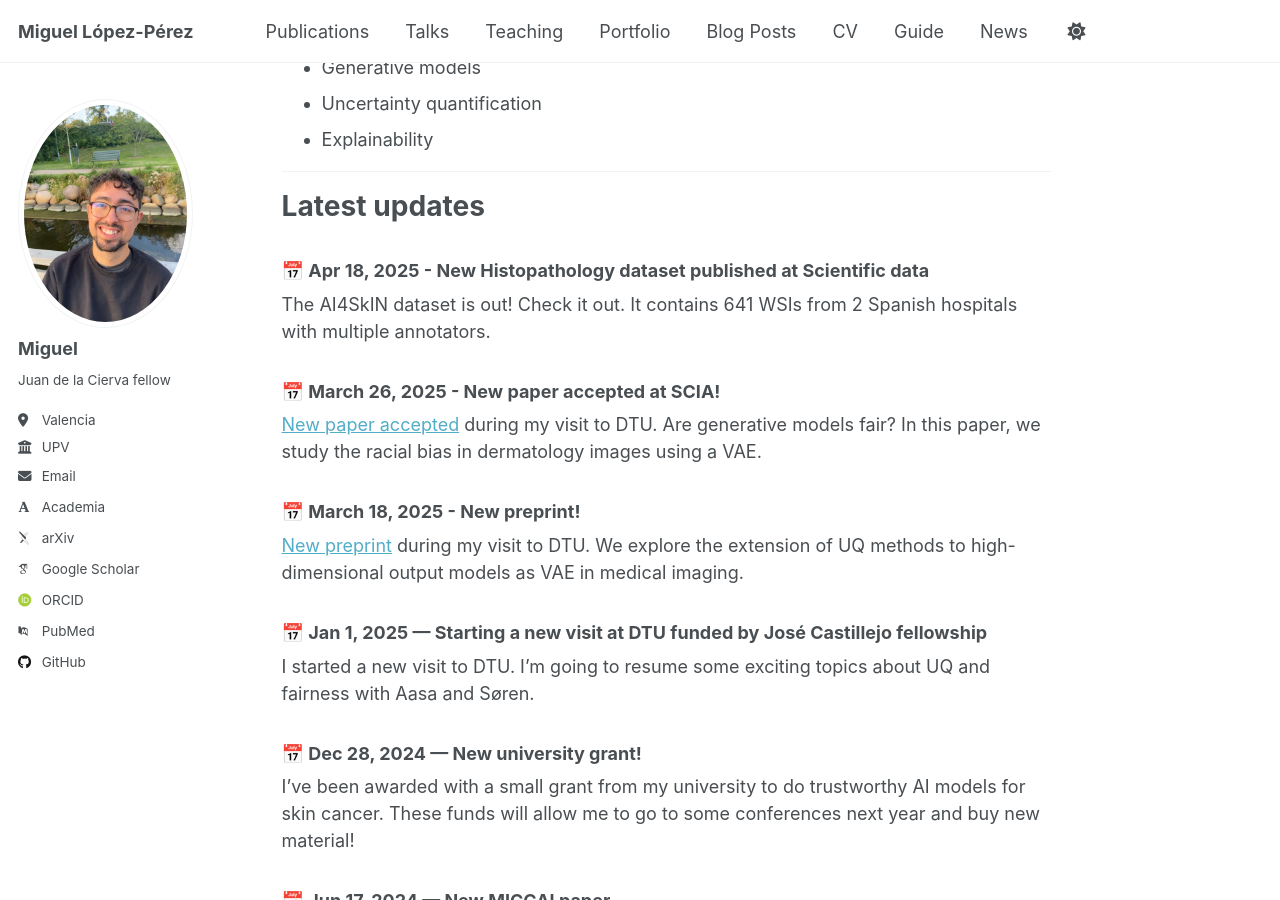
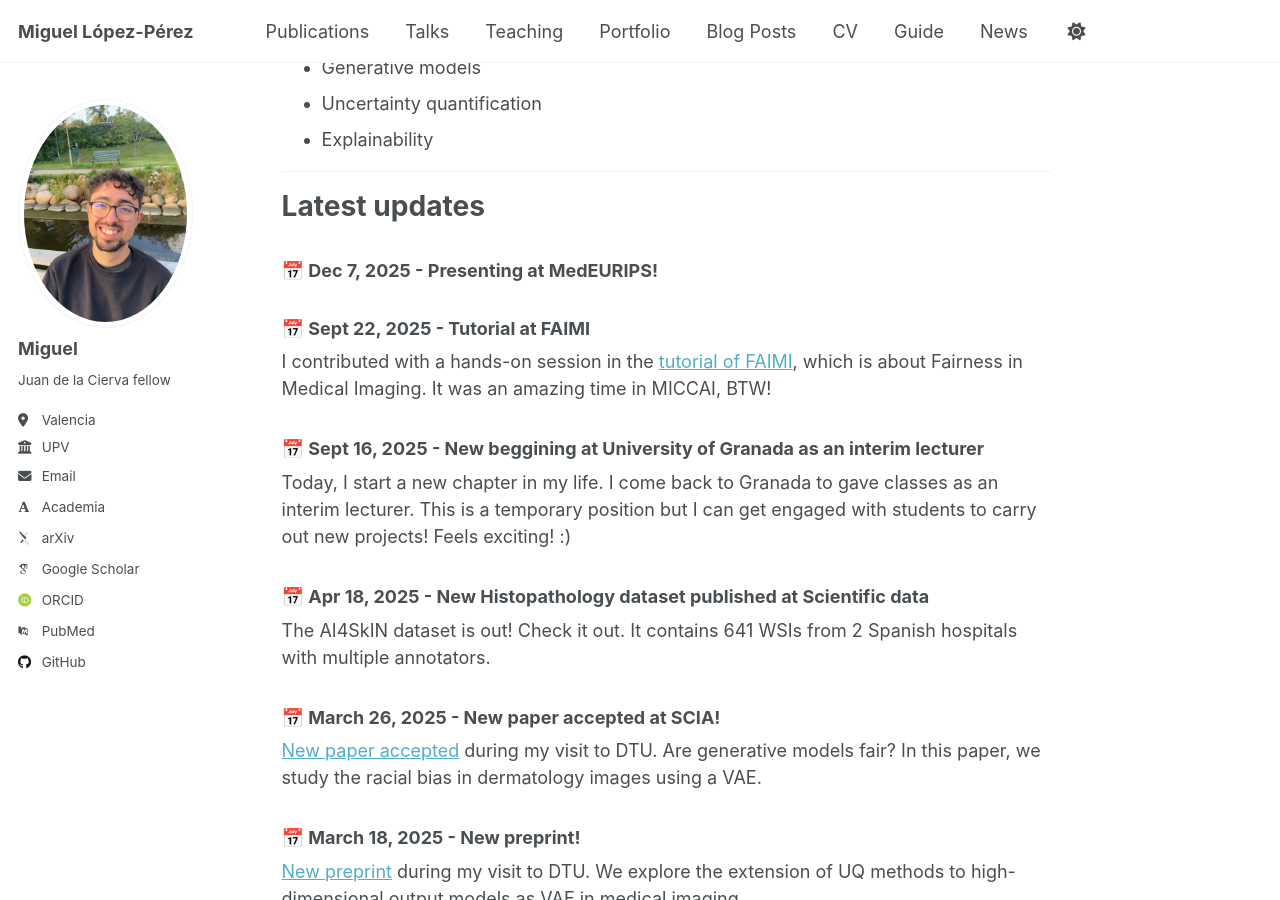
Before and after one commit to wizmik12/wizmik12.github.io, a Jekyll site: the page built from _pages/about.md, in a window 1280 px wide and 900 px high, scrolled down 329 px. Built offline with Jekyll 4.4.1, drawn with Linux system fonts in a browser that asks for light colours; some web fonts are replaced.

Commit message:
update news

```diff
--- a/_pages/about.md
+++ b/_pages/about.md
@@ -18,6 +18,16 @@ I am **Miguel López-Pérez**, a **postdoctoral Juan de la Cierva fellow** at th
 ---
 
 # Latest updates
+
+### 📅 Dec 7, 2025 - Presenting at MedEURIPS!
+
+### 📅 Sept 22, 2025 - Tutorial at FAIMI
+I contributed with a hands-on session in the [tutorial of FAIMI](https://faimi-workshop.github.io/2025-miccai-tutorial/), which is about Fairness
+in Medical Imaging. It was an amazing time in MICCAI, BTW!
+
+### 📅 Sept 16, 2025 - New beggining at University of Granada as an interim lecturer
+Today, I start a new chapter in my life. I come back to Granada to gave classes as an interim lecturer.
+This is a temporary position but I can get engaged with students to carry out new projects! Feels exciting! :)
 
 ### 📅 Apr 18, 2025 - New Histopathology dataset published at Scientific data
 The AI4SkIN dataset is out! Check it out. It contains 641 WSIs from 2 Spanish hospitals with
```
